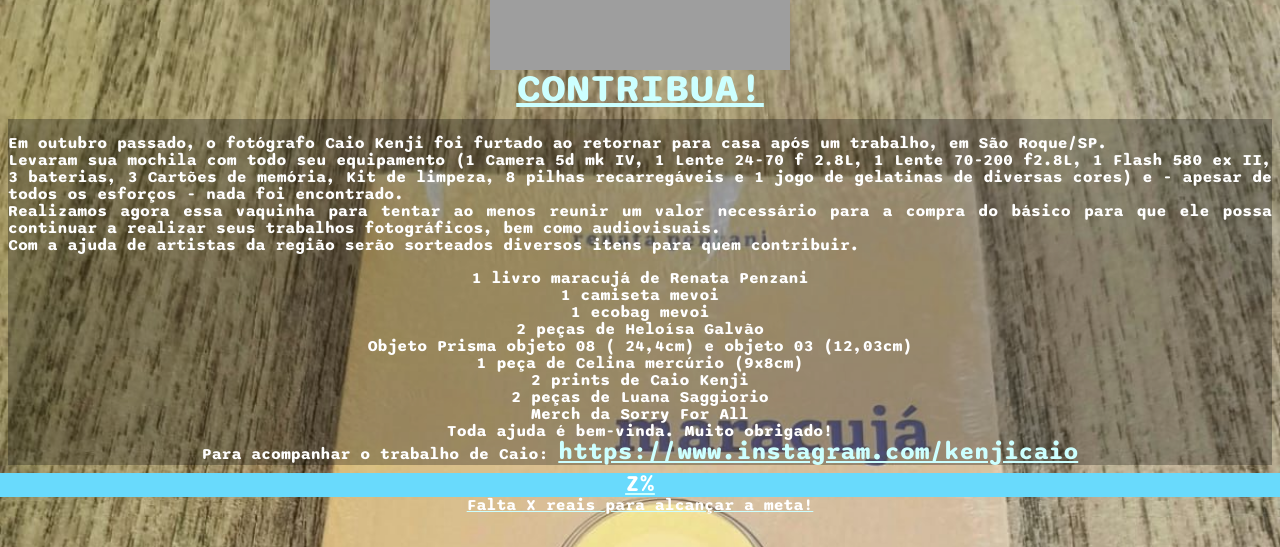
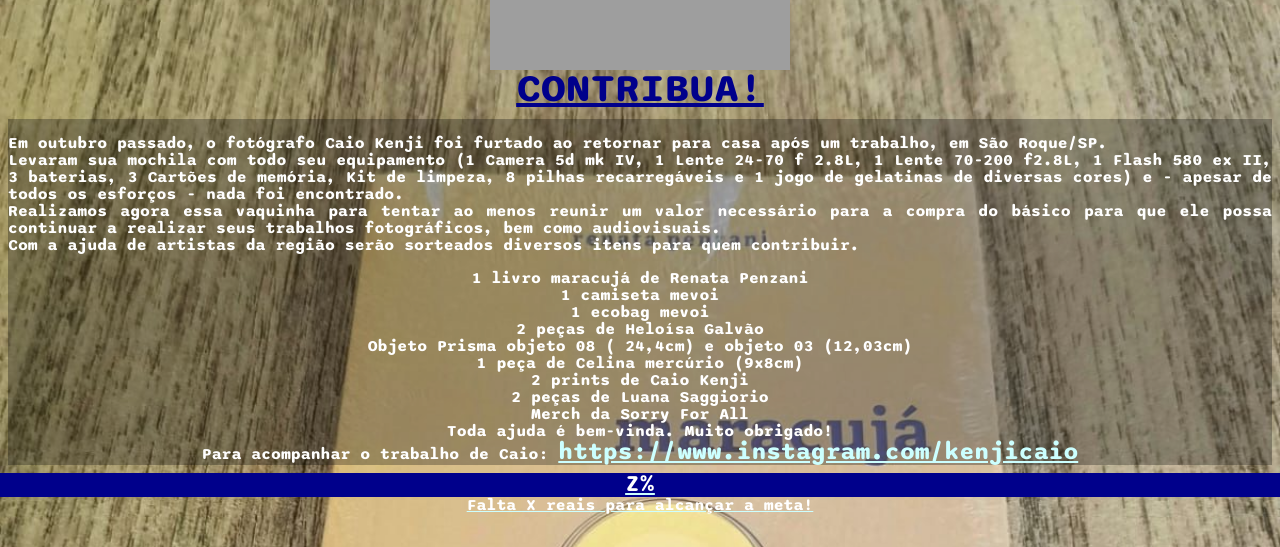
Before and after one commit to caiokenji-photo/financiamento-coletivo, a plain HTML site: page index.html in a window 1280 px wide. Shown: the part 217-764 px from the top of the page. Drawn offline with Linux system fonts and the light colour scheme; grey boxes are pictures that could not be loaded.

Commit message:
:bug: corrige erro de permissao no formulario de contribuicaoo

```diff
--- a/index.html
+++ b/index.html
@@ -12,7 +12,7 @@
             <div class="title"><p>Caio Kenji</p></div>
             <div class="caption"><p>FINANCIAMENTO COLETIVO</p></div>
             <div class="video"><iframe src="./imgs/video.mp4" frameborder="0" allow="accelerometer; clipboard-write; gyroscope; picture-in-picture; web-share" allowfullscreen></iframe></div>
-            <a class="contribua" target="_blank" href="https://forms.gle/sraHw41CCxqeipPJ9">CONTRIBUA!</a>
+            <div class="contribua"><a class="contrib" target="_blank" href="https://forms.gle/1C579ziziz9j9Ydy7">CONTRIBUA!</a></div>
             <div id="text" class="text">
                 <p>
                     Em outubro passado, o fotógrafo Caio Kenji foi furtado ao retornar para casa após um trabalho, em São Roque/SP.<br>
--- a/style/caio.css
+++ b/style/caio.css
@@ -124,11 +124,15 @@ grid-container {
 }
 
 .contribua {
-    color: #ccffff;
+    color: darkblue;
     font-weight: bold;
     font-family: sonoBold;
     grid-column: 1 / span 8;
     grid-row: 4 / span 1;
+}
+
+.contrib {
+    color: darkblue;
 }
 
 .insta {
@@ -194,7 +198,7 @@ table th {
     width: 100vw;
     background-color: lightgray;
     height: 3vh;
-    background-color: #69dafc;
+    background-color: darkblue;
     font-family: sonoBold;
     text-align: center;
     line-height: 3vh;
```
